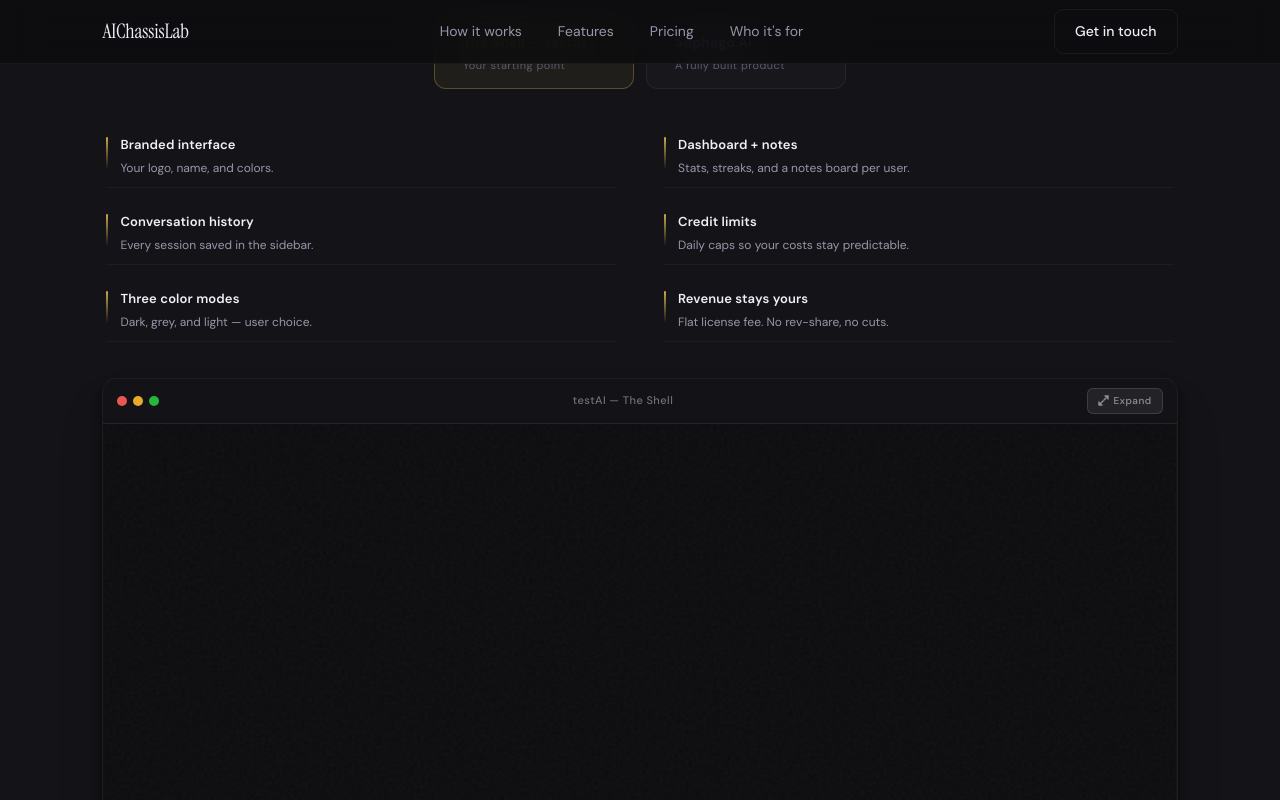
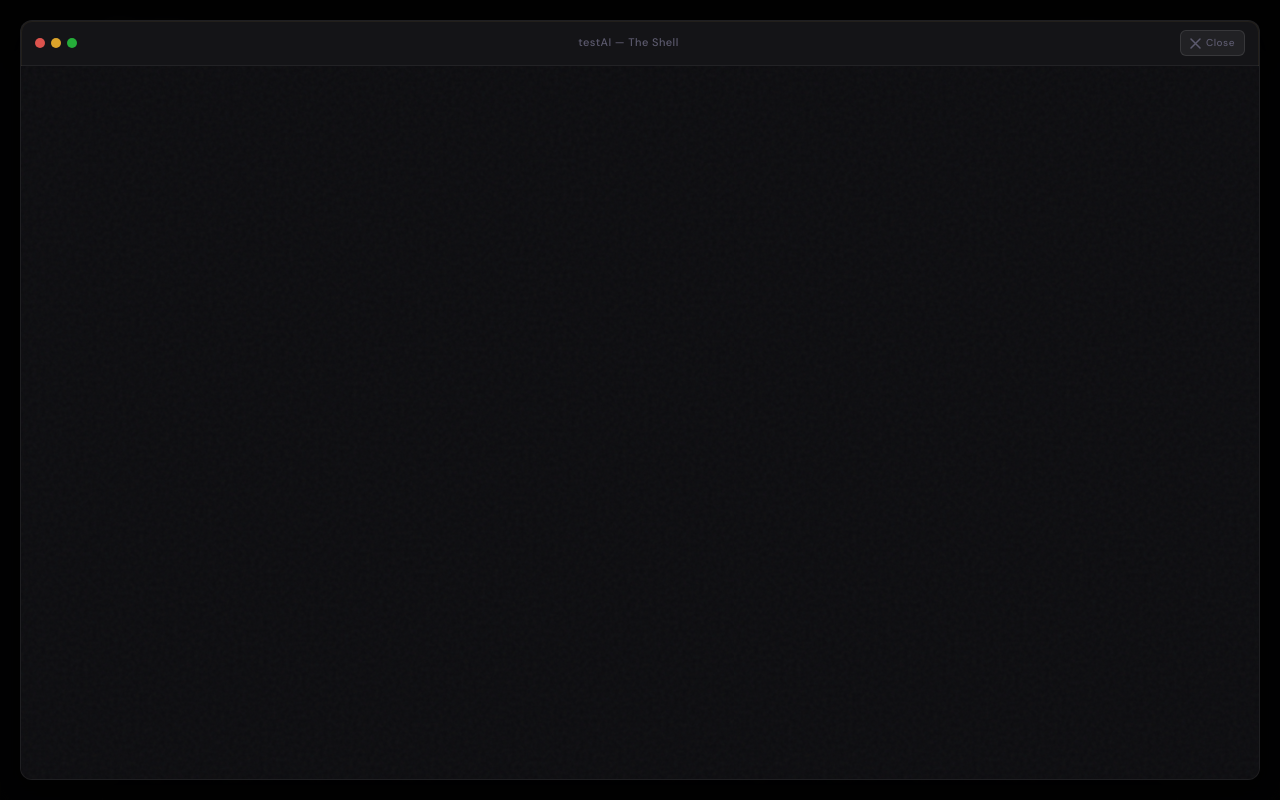
Before and after one commit to Gamb33ro/aichassislab-marketing, a Next.js app: page / in a window 1280 px wide. Both pictures are taken after a click on the element 154 px from the left and 7376 px from the top of the page. Shown: the part 7590-8390 px from the top of the page. Built offline with nearby package versions, Linux system fonts and the light colour scheme.

Commit message:
Revert "Switch to native Fullscreen API for demo previews"
This reverts commit 9c331ceb0dafda73d82bdf383f9f43881a9e28f7.

```diff
--- a/app/globals.css
+++ b/app/globals.css
@@ -1831,8 +1831,8 @@ body > * { position: relative; z-index: 1; }
   align-items: center;
   padding: 9px 14px;
   gap: 12px;
-  background: rgba(20,20,24,0.95);
-  border-bottom: 1px solid rgba(255,255,255,0.08);
+  background: rgba(255,255,255,0.03);
+  border-bottom: 1px solid rgba(255,255,255,0.06);
   flex-shrink: 0;
 }
 .sf-chrome-dots {
@@ -1845,16 +1845,17 @@ body > * { position: relative; z-index: 1; }
   width: 10px;
   height: 10px;
   border-radius: 50%;
-  opacity: 0.9;
+  opacity: 0.85;
   transition: opacity 0.15s, transform 0.15s;
 }
-.sf-dot-expand:hover { opacity: 1; transform: scale(1.2); }
+.sf-dot[onClick]:hover,
+.sf-dot-expand:hover { opacity: 1; transform: scale(1.15); }
 .sf-chrome-title {
   flex: 1;
   text-align: center;
   font-size: 11px;
   font-weight: 500;
-  color: rgba(255,255,255,0.4);
+  color: var(--text-muted);
   letter-spacing: 0.04em;
   pointer-events: none;
   user-select: none;
@@ -1866,29 +1867,27 @@ body > * { position: relative; z-index: 1; }
   align-items: center;
   gap: 5px;
   flex-shrink: 0;
-  background: rgba(255,255,255,0.07);
-  border: 1px solid rgba(255,255,255,0.12);
+  background: rgba(255,255,255,0.06);
+  border: 1px solid rgba(255,255,255,0.1);
   border-radius: 6px;
-  padding: 4px 10px;
+  padding: 4px 9px;
   cursor: pointer;
-  color: rgba(255,255,255,0.5);
+  color: var(--text-muted);
   font-size: 10px;
   font-weight: 500;
   letter-spacing: 0.05em;
   transition: background 0.15s, color 0.15s, border-color 0.15s;
 }
 .sf-expand-btn:hover {
-  background: rgba(201,168,76,0.14);
-  border-color: rgba(201,168,76,0.35);
+  background: rgba(201,168,76,0.12);
+  border-color: rgba(201,168,76,0.3);
   color: var(--accent);
 }
 .sf-close-btn:hover {
-  background: rgba(239,68,68,0.14);
-  border-color: rgba(239,68,68,0.35);
+  background: rgba(239,68,68,0.12);
+  border-color: rgba(239,68,68,0.3);
   color: #f87171;
 }
-
-/* Normal (embedded) frame */
 .showcase-frame {
   width: 100%;
   aspect-ratio: 16 / 9;
@@ -1896,32 +1895,46 @@ body > * { position: relative; z-index: 1; }
   display: block;
 }
 
-/* ── Native fullscreen — browser handles z-index/positioning ── */
-.showcase-frame-wrap:-webkit-full-screen {
-  display: flex;
-  flex-direction: column;
-  background: #0C0C0F;
-  border-radius: 0;
-}
-.showcase-frame-wrap:fullscreen {
-  display: flex;
-  flex-direction: column;
-  background: #0C0C0F;
-  border-radius: 0;
-}
-.showcase-frame-wrap:fullscreen .showcase-frame,
-.showcase-frame-wrap:-webkit-full-screen .showcase-frame {
-  flex: 1;
-  min-height: 0;
-  height: 100%;
-  aspect-ratio: unset;
-}
-
 .showcase-cta-text {
   text-align: center;
   margin-top: 40px;
   font-size: 15px;
   color: var(--text-secondary);
+}
+
+/* ── Fullscreen overlay (rendered via portal to document.body) ── */
+.sf-fullscreen-overlay {
+  position: fixed;
+  inset: 0;
+  z-index: 9999;
+  background: rgba(0,0,0,0.9);
+  backdrop-filter: blur(8px);
+  -webkit-backdrop-filter: blur(8px);
+  padding: 20px;
+  box-sizing: border-box;
+  display: flex;
+  align-items: stretch;
+  justify-content: center;
+}
+.sf-fullscreen-window {
+  width: 100%;
+  max-width: 1400px;
+  border-radius: 12px;
+  overflow: hidden;
+  border: 1px solid rgba(255,255,255,0.08);
+  box-shadow:
+    0 8px 32px rgba(0,0,0,0.6),
+    0 0 0 1px rgba(201,168,76,0.08) inset;
+  display: flex;
+  flex-direction: column;
+  background: #0C0C0F;
+}
+.sf-fullscreen-frame {
+  width: 100%;
+  flex: 1;
+  min-height: 0;
+  border: none;
+  display: block;
 }
 
 @media (max-width: 768px) {
--- a/components/ShowcaseSection.tsx
+++ b/components/ShowcaseSection.tsx
@@ -1,6 +1,7 @@
 'use client'
 
-import { useState, useEffect, useRef, useCallback } from 'react'
+import { useState, useEffect, useCallback } from 'react'
+import { createPortal } from 'react-dom'
 
 const SHELL_FEATURES = [
   { label: 'Branded interface',    desc: 'Your logo, name, and colors.' },
@@ -28,35 +29,30 @@ const CHROME_LABELS: Record<string, string> = {
 type Tab = 'shell' | 'sophego'
 
 export default function ShowcaseSection() {
-  const [active, setActive]       = useState<Tab>('shell')
-  const [isFullscreen, setIsFullscreen] = useState(false)
-  const wrapRef = useRef<HTMLDivElement>(null)
+  const [active, setActive] = useState<Tab>('shell')
+  const [fullscreen, setFullscreen] = useState(false)
+  const [mounted, setMounted] = useState(false)
+
+  useEffect(() => { setMounted(true) }, [])
 
   const features  = active === 'shell' ? SHELL_FEATURES : SOPHEGO_FEATURES
   const iframeSrc = active === 'shell' ? '/demo/shell'  : '/demo/sophego'
 
-  // Sync state with native fullscreen changes (Esc key, browser button, etc.)
+  const openFullscreen  = useCallback(() => setFullscreen(true), [])
+  const closeFullscreen = useCallback(() => setFullscreen(false), [])
+
+  // Lock body scroll and handle Escape when fullscreen
   useEffect(() => {
-    const onChange = () => setIsFullscreen(!!document.fullscreenElement)
-    document.addEventListener('fullscreenchange', onChange)
-    document.addEventListener('webkitfullscreenchange', onChange)
+    if (!fullscreen) return
+    const prev = document.body.style.overflow
+    document.body.style.overflow = 'hidden'
+    const onKey = (e: KeyboardEvent) => { if (e.key === 'Escape') closeFullscreen() }
+    window.addEventListener('keydown', onKey)
     return () => {
-      document.removeEventListener('fullscreenchange', onChange)
-      document.removeEventListener('webkitfullscreenchange', onChange)
+      document.body.style.overflow = prev
+      window.removeEventListener('keydown', onKey)
     }
-  }, [])
-
-  const openFullscreen = useCallback(() => {
-    const el = wrapRef.current
-    if (!el) return
-    if (el.requestFullscreen)             el.requestFullscreen()
-    else if ((el as any).webkitRequestFullscreen) (el as any).webkitRequestFullscreen()
-  }, [])
-
-  const closeFullscreen = useCallback(() => {
-    if (document.exitFullscreen)             document.exitFullscreen()
-    else if ((document as any).webkitExitFullscreen) (document as any).webkitExitFullscreen()
-  }, [])
+  }, [fullscreen, closeFullscreen])
 
   return (
     <section id="showcase" className="showcase-section">
@@ -103,61 +99,33 @@ export default function ShowcaseSection() {
           ))}
         </div>
 
-        {/* Framed product demo — this element is the fullscreen target */}
-        <div className="showcase-frame-wrap" ref={wrapRef}>
+        {/* Framed product demo */}
+        <div className="showcase-frame-wrap">
           <div className="sf-chrome">
-            {/* macOS dots */}
             <div className="sf-chrome-dots">
-              {isFullscreen
-                ? <>
-                    <span
-                      className="sf-dot"
-                      style={{ background: '#ff5f57', cursor: 'pointer' }}
-                      onClick={closeFullscreen}
-                      title="Exit fullscreen"
-                    />
-                    <span className="sf-dot" style={{ background: '#febc2e' }} />
-                    <span className="sf-dot" style={{ background: '#28c840' }} />
-                  </>
-                : <>
               <span className="sf-dot" style={{ background: '#ff5f57' }} />
               <span className="sf-dot" style={{ background: '#febc2e' }} />
               <span
                 className="sf-dot sf-dot-expand"
                 style={{ background: '#28c840', cursor: 'pointer' }}
                 onClick={openFullscreen}
-                      title="Fullscreen"
+                aria-label="Expand to fullscreen"
               />
-                  </>
-              }
             </div>
-
             <div className="sf-chrome-title">{CHROME_LABELS[active]}</div>
-
-            {/* Action button — right side */}
-            {isFullscreen
-              ? <button className="sf-close-btn" onClick={closeFullscreen}>
-                  <svg width="10" height="10" viewBox="0 0 10 10" fill="none">
-                    <path d="M1 1L9 9M9 1L1 9" stroke="currentColor" strokeWidth="1.5" strokeLinecap="round"/>
-                  </svg>
-                  Close
-                </button>
-              : <button className="sf-expand-btn" onClick={openFullscreen}>
-                  <svg width="11" height="11" viewBox="0 0 11 11" fill="none">
-                    <path d="M7 1h3v3M4 10H1V7M10 1L6 5M1 10l4-4"
+            <button className="sf-expand-btn" onClick={openFullscreen} aria-label="Expand demo">
+              <svg width="12" height="12" viewBox="0 0 12 12" fill="none">
+                <path d="M7.5 1.5H10.5V4.5M4.5 10.5H1.5V7.5M10.5 1.5L6.5 5.5M1.5 10.5L5.5 6.5"
                   stroke="currentColor" strokeWidth="1.4" strokeLinecap="round" strokeLinejoin="round"/>
               </svg>
-                  Expand
+              <span>Expand</span>
             </button>
-            }
           </div>
-
           <iframe
             key={active}
             src={iframeSrc}
             className="showcase-frame"
             title={CHROME_LABELS[active]}
-            allowFullScreen
           />
         </div>
 
@@ -167,6 +135,40 @@ export default function ShowcaseSection() {
         </p>
 
       </div>
+
+      {/* Fullscreen portal — rendered to document.body to escape stacking contexts */}
+      {mounted && fullscreen && createPortal(
+        <div className="sf-fullscreen-overlay" onClick={closeFullscreen}>
+          <div className="sf-fullscreen-window" onClick={e => e.stopPropagation()}>
+            <div className="sf-chrome">
+              <div className="sf-chrome-dots">
+                <span
+                  className="sf-dot"
+                  style={{ background: '#ff5f57', cursor: 'pointer' }}
+                  onClick={closeFullscreen}
+                  aria-label="Close fullscreen"
+                />
+                <span className="sf-dot" style={{ background: '#febc2e' }} />
+                <span className="sf-dot" style={{ background: '#28c840' }} />
+              </div>
+              <div className="sf-chrome-title">{CHROME_LABELS[active]}</div>
+              <button className="sf-close-btn" onClick={closeFullscreen} aria-label="Close fullscreen">
+                <svg width="11" height="11" viewBox="0 0 11 11" fill="none">
+                  <path d="M1 1L10 10M10 1L1 10" stroke="currentColor" strokeWidth="1.5" strokeLinecap="round"/>
+                </svg>
+                <span>Close</span>
+              </button>
+            </div>
+            <iframe
+              key={`fs-${active}`}
+              src={iframeSrc}
+              className="sf-fullscreen-frame"
+              title={CHROME_LABELS[active]}
+            />
+          </div>
+        </div>,
+        document.body
+      )}
     </section>
   )
 }
```
Lines whose indentation alone changed are shown as unchanged.
